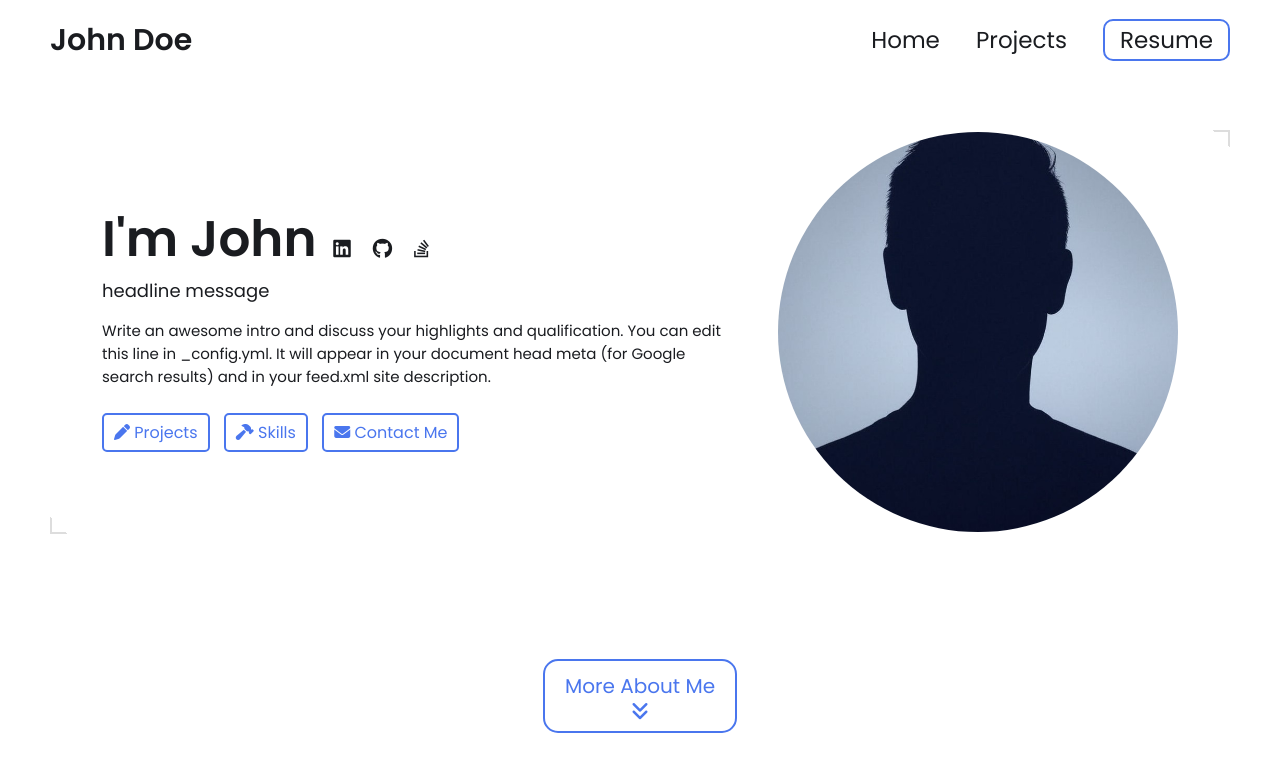
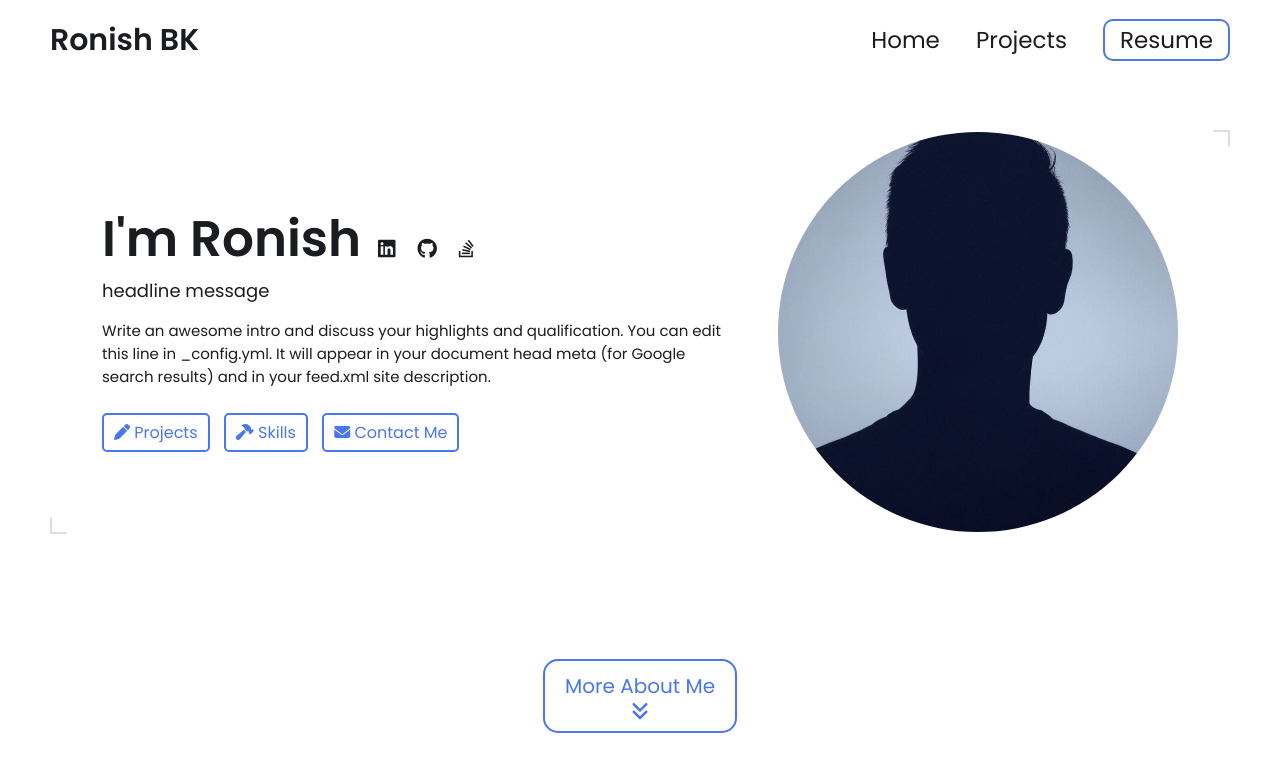
Before and after one commit to hsinr-8rd/hsinr-8rd.github.io, a Jekyll site: the page built from index.html, in a window 1280 px wide and 900 px high. Shown: the top 772 px of the window. Built offline with Jekyll 4.4.1, drawn with Linux system fonts in a browser that asks for light colours.

Commit message:
Update _config.yml

```diff
--- a/_config.yml
+++ b/_config.yml
@@ -7,12 +7,12 @@
 
 # Main Page Setup
 
-title: John Doe's Portfolio # This is what shows up in the tab of the browser
+title: Ronish BK's Portfolio # This is what shows up in the tab of the browser
 
 
 
 # Hero Section
-name: John Doe
+name: Ronish BK
 headline: headline message
 description: >- # dont remove this line. this will ignore all new lines until the next section
   Write an awesome intro and discuss your highlights and qualification. You can edit this
```
